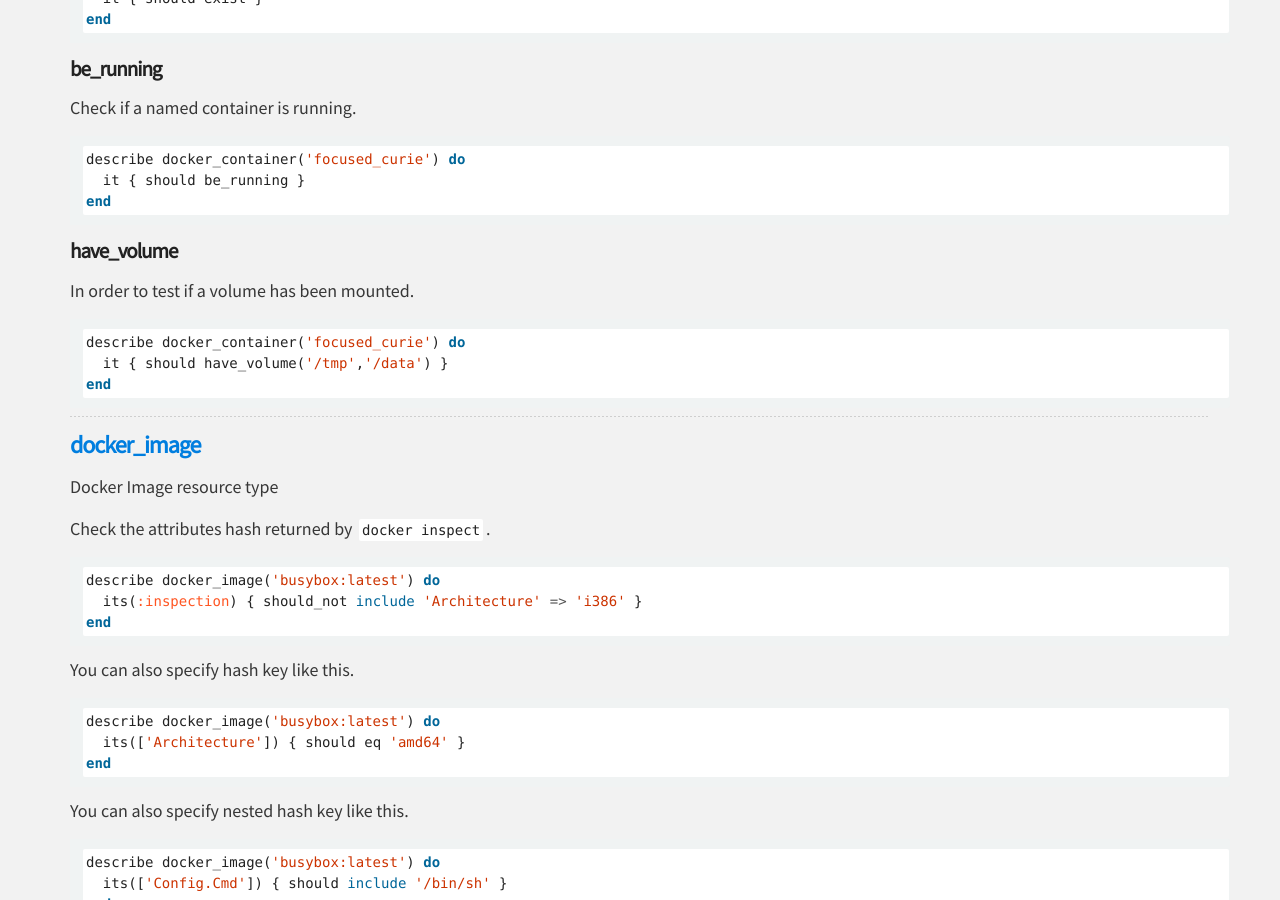
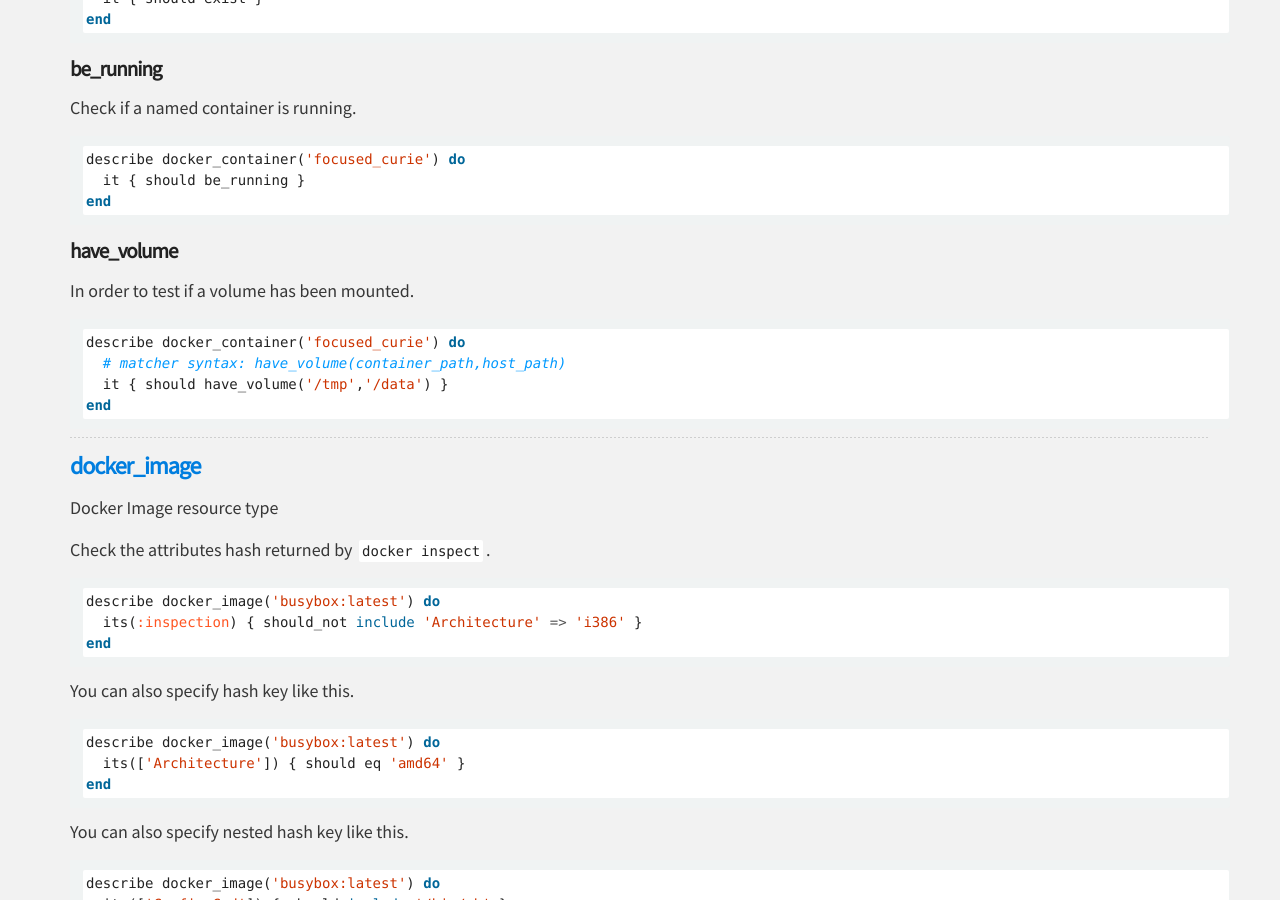
Before and after one commit to serverspec/serverspec.github.io, a Jekyll site: the page built from resource_types.md, in a window 1280 px wide and 900 px high, scrolled down 3981 px. Built offline with Jekyll 4.4.1, drawn with Linux system fonts in a browser that asks for light colours; nearby versions of some CDN libraries; Markdown is read by kramdown in place of the engine named in the settings.

Commit message:
Updates docker_container resource documentation to describe the have_volume matcher's syntax since it is the reverse parameter order you would expect.

````diff
--- a/_includes/docker_container.md
+++ b/_includes/docker_container.md
@@ -37,6 +37,7 @@ In order to test if a volume has been mounted.
 
 ```ruby
 describe docker_container('focused_curie') do
+  # matcher syntax: have_volume(container_path,host_path)
   it { should have_volume('/tmp','/data') }
 end
 ```
````
